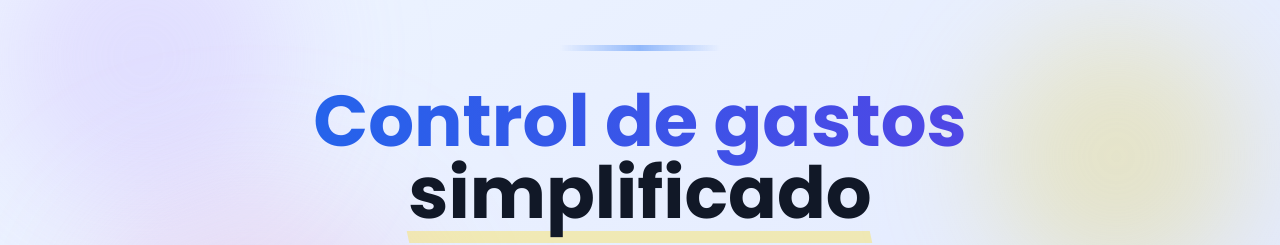
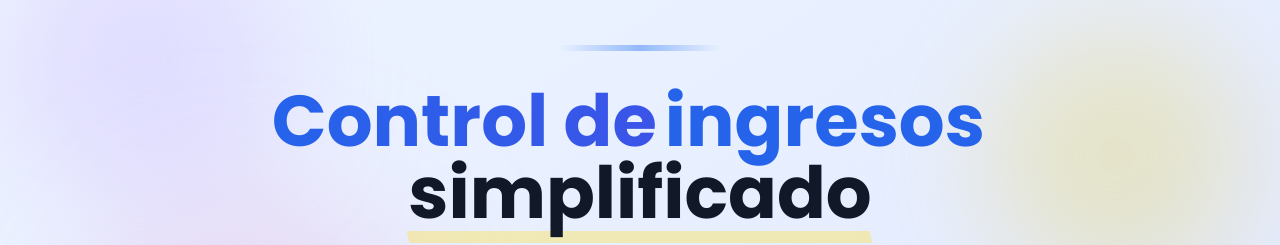
Before and after one commit to CodeBreaker518/billexpress, a Next.js app: page / in a window 1280 px wide. Shown: the part 168-413 px from the top of the page. Built offline with nearby package versions, Linux system fonts and the light colour scheme; no server answers.

Commit message:
feat: added flip words into dashboard hero

```diff
--- /dev/null
+++ b/app/_components/landing/FlipWords.tsx
@@ -0,0 +1,98 @@
+"use client";
+import React, { useCallback, useEffect, useRef, useState } from "react";
+import { AnimatePresence, motion, LayoutGroup } from "framer-motion";
+import { cn } from "@bill/_lib/utils";
+
+export const FlipWords = ({
+  words,
+  duration = 3000,
+  className,
+}: {
+  words: string[];
+  duration?: number;
+  className?: string;
+}) => {
+  const [currentWord, setCurrentWord] = useState(words[0]);
+  const [isAnimating, setIsAnimating] = useState<boolean>(false);
+
+  // thanks for the fix Julian - https://github.com/Julian-AT
+  const startAnimation = useCallback(() => {
+    const word = words[words.indexOf(currentWord) + 1] || words[0];
+    setCurrentWord(word);
+    setIsAnimating(true);
+  }, [currentWord, words]);
+
+  useEffect(() => {
+    if (!isAnimating)
+      setTimeout(() => {
+        startAnimation();
+      }, duration);
+  }, [isAnimating, duration, startAnimation]);
+
+  return (
+    <AnimatePresence
+      onExitComplete={() => {
+        setIsAnimating(false);
+      }}
+    >
+      <motion.div
+        initial={{
+          opacity: 0,
+          y: 10,
+        }}
+        animate={{
+          opacity: 1,
+          y: 0,
+        }}
+        transition={{
+          type: "spring",
+          stiffness: 100,
+          damping: 10,
+        }}
+        exit={{
+          opacity: 0,
+          y: -40,
+          x: 40,
+          filter: "blur(8px)",
+          scale: 2,
+          position: "absolute",
+        }}
+        className={cn(
+          "z-10 inline-block relative text-left text-neutral-900 dark:text-neutral-100 px-2",
+          className
+        )}
+        key={currentWord}
+      >
+        {/* edit suggested by Sajal: https://x.com/DewanganSajal */}
+        {currentWord.split(" ").map((word, wordIndex) => (
+          <motion.span
+            key={word + wordIndex}
+            initial={{ opacity: 0, y: 10, filter: "blur(8px)" }}
+            animate={{ opacity: 1, y: 0, filter: "blur(0px)" }}
+            transition={{
+              delay: wordIndex * 0.3,
+              duration: 0.3,
+            }}
+            className="inline-block whitespace-nowrap"
+          >
+            {word.split("").map((letter, letterIndex) => (
+              <motion.span
+                key={word + letterIndex}
+                initial={{ opacity: 0, y: 10, filter: "blur(8px)" }}
+                animate={{ opacity: 1, y: 0, filter: "blur(0px)" }}
+                transition={{
+                  delay: wordIndex * 0.3 + letterIndex * 0.05,
+                  duration: 0.2,
+                }}
+                className="inline-block"
+              >
+                {letter}
+              </motion.span>
+            ))}
+            <span className="inline-block">&nbsp;</span>
+          </motion.span>
+        ))}
+      </motion.div>
+    </AnimatePresence>
+  );
+};
--- a/app/_components/landing/HeroSection.tsx
+++ b/app/_components/landing/HeroSection.tsx
@@ -2,6 +2,7 @@
 
 import Link from "next/link";
 import { motion } from "framer-motion";
+import { FlipWords } from "@bill/_components/landing/FlipWords";
 
 export default function HeroSection() {
   // Variantes para animaciones
@@ -37,7 +38,9 @@ export default function HeroSection() {
         <motion.div className="relative flex flex-col items-center" variants={itemVariants}>
           <div className="absolute -top-10 left-1/2 transform -translate-x-1/2 w-40 h-1.5 bg-gradient-to-r from-transparent via-blue-500 to-transparent opacity-50"></div>
           <motion.h1 className="text-4xl md:text-5xl lg:text-7xl font-extrabold mb-8 relative" variants={itemVariants}>
-            <span className="bg-clip-text text-transparent bg-gradient-to-r from-blue-600 to-indigo-600 dark:from-blue-400 dark:to-indigo-400">Control de gastos</span>
+            <span className="bg-clip-text text-transparent bg-gradient-to-r from-blue-600 to-indigo-600 dark:from-blue-400 dark:to-indigo-400">Control de
+              <FlipWords className="text-blue-600 dark:text-blue-400" words={["gastos", "ingresos", "finanzas"]} />
+            </span>
             <br />
             <span className="relative">
               simplificado
```
